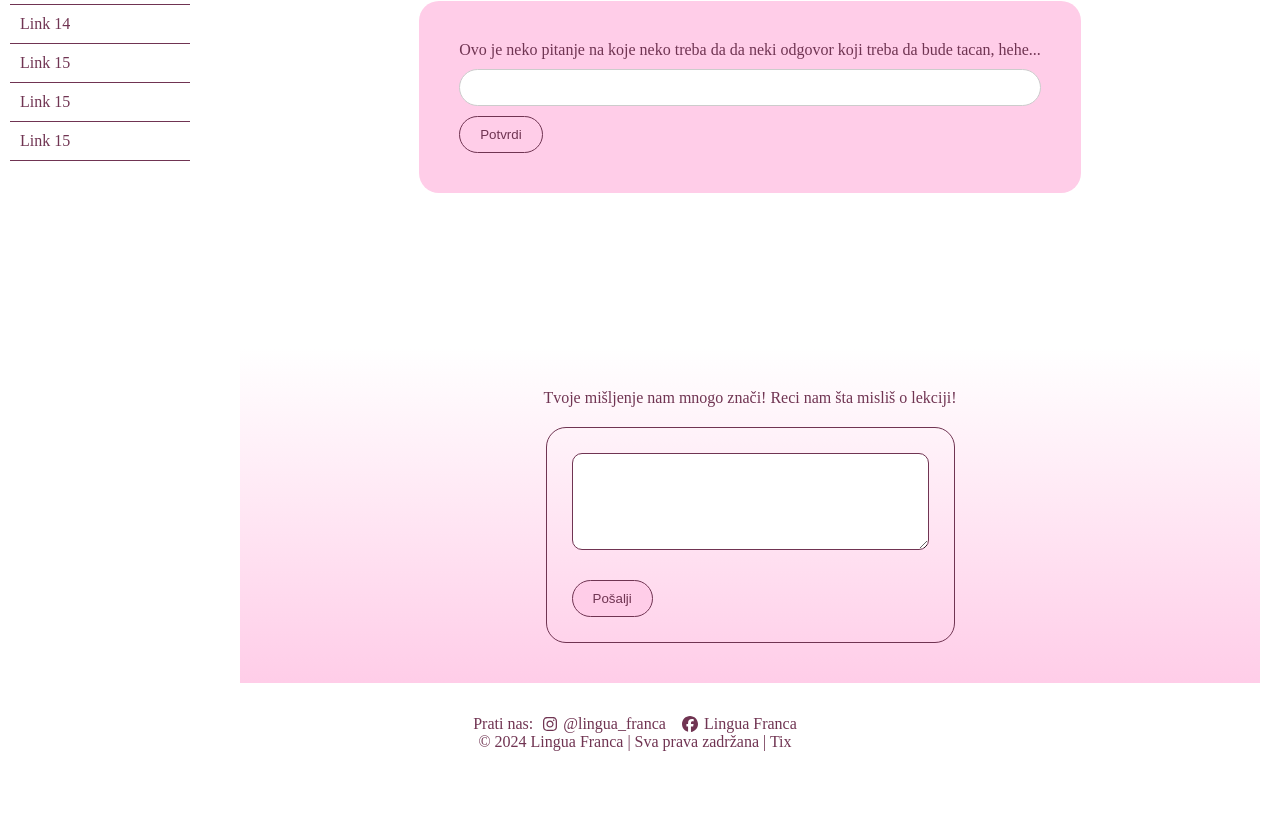
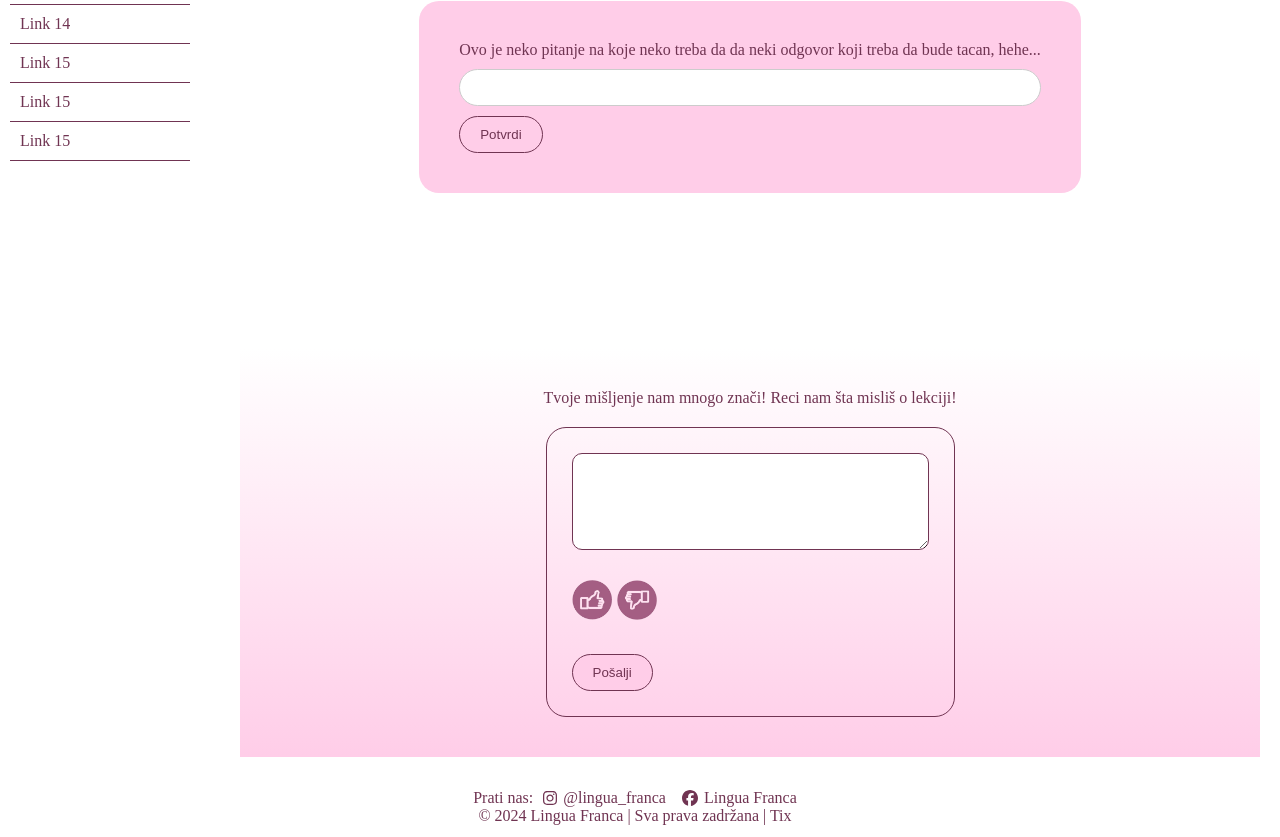
Before and after one commit to Tiikss/it, a React (Create React App) app in the folder Projekat/frontend/: page /course/1/lesson/1/ in a window 1280 px wide. Shown: the part 633-1470 px from the top of the page. Before the commit the page ends 1396 px from the top, so only its background shows below. Built offline with nearby package versions, Linux system fonts and the light colour scheme; a web font is replaced by a local one.

Commit message:
Dodavanje like i dislike dugmadi

```diff
--- a/Projekat/frontend/src/pages/Lesson.jsx
+++ b/Projekat/frontend/src/pages/Lesson.jsx
@@ -4,6 +4,8 @@ import "../styles/lesson.css";
 import lesson_slika1 from "../images/logo3.png";
 import { FontAwesomeIcon } from "@fortawesome/react-fontawesome";
 import { faInstagram, faFacebook } from "@fortawesome/free-brands-svg-icons";
+import slika_like from "../images/like_icon.png";
+import slika_dislike from "../images/dislike_icon.png";
 
 const Lesson = () => {
     return (
@@ -119,6 +121,18 @@ const Lesson = () => {
                         <p id="less-p">Tvoje mišljenje nam mnogo znači! Reci nam šta misliš o lekciji!</p>
                         <form className="lesson-comment-form">
                             <textarea name="comment" id="lesson-comment" cols="40" rows="5" required></textarea>
+                            <div id="like-div">
+                                <label id="like-lbl">
+                                    <input type="radio" id="like" name="like" value="like" />
+                                    <img src={slika_like} alt="Like" id="like-img" />
+                                </label>
+
+                                <label id="dislike-lbl">
+                                    <input type="radio" id="dislike" name="like" value="dislike" />
+                                    <img src={slika_dislike} alt="Dislike" id="dislike-img" />
+                                </label>
+                            </div>
+
                             <input type="submit" value="Pošalji" id="lesson-subm"/>
                         </form>
                     </div>
--- a/Projekat/frontend/src/styles/lesson.css
+++ b/Projekat/frontend/src/styles/lesson.css
@@ -247,3 +247,27 @@
     font-size: 16px;
     text-align: center;
 }
+
+#like-div {
+    display: flex;
+    flex-direction: row;
+    gap: 5px
+}
+
+[type="radio"] {
+    position: absolute;
+    opacity: 0;
+    width: 0;
+    height: 0;
+}
+
+[type="radio"] + img {
+    cursor: pointer;
+    width: 40px;
+    height: auto;
+}
+
+[type="radio"]:checked + img {
+    border: 4px solid #a45d83;
+    border-radius: 50%;
+}
```
Also changed, not shown: Projekat/frontend/src/images/dislike_icon.png (added), Projekat/frontend/src/images/like_icon.png (added).
